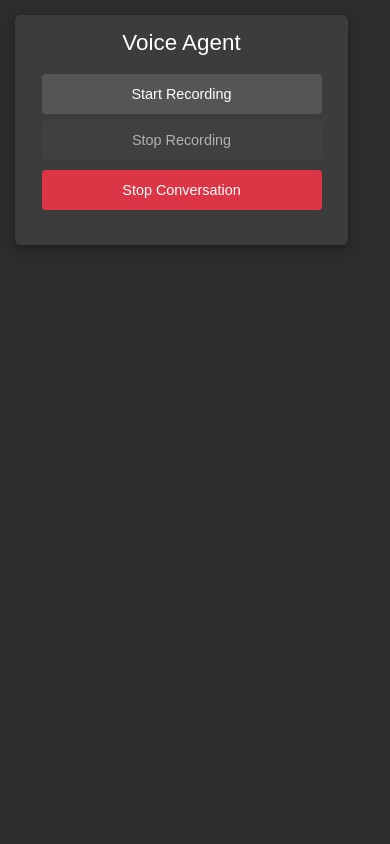
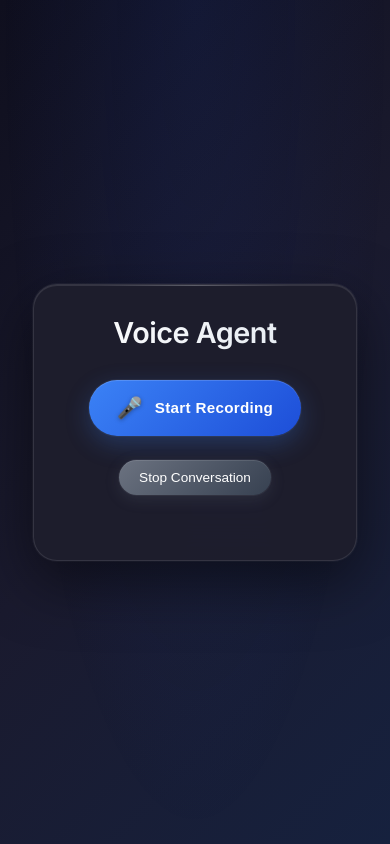
Before and after one commit to AjayAchugatla/murf-ai-voice-agent, a FastAPI app: page / in a window 390 px wide. Run offline with FastAPI, Linux system fonts and the light colour scheme.

Commit message:
Day - 13 Task Completed - Added Readme, .env.example, requirements - Refactor audio recording functionality and enhance UI with new styles and button states

```diff
--- a/static/script.js
+++ b/static/script.js
@@ -1,69 +1,92 @@
 // DOM Elements
-const startButton = document.getElementById('start');
-const stopButton = document.getElementById('stop');
+const recordButton = document.getElementById('recordButton');
 const queryElement = document.getElementById('query');
 const responseAudioElement = document.getElementById('responseAudio');
 
 let mediaRecorder;
-
-let currentAudioUrl = null;
+let isRecording = false;
+let isProcessing = false;
 let chunks = [];
-
 
 // Show/hide elements
 function showElement(element) {
-    element.classList.remove('hidden');
+    element?.classList.remove('hidden');
 }
 
 function hideElement(element) {
-    element.classList.add('hidden');
+    element?.classList.add('hidden');
 }
 
 function showError(message) {
+    console.error(message);
     alert(message);
-    console.error(message);
 }
 
+// Toggle recording function
+function toggleRecording() {
+    if (isProcessing) return;
 
-// Network error detection
-function isNetworkError(error) {
-    return error.message.includes('fetch') ||
-        error.message.includes('network') ||
-        error.message.includes('Failed to fetch');
+    if (!isRecording) {
+        startRecording();
+    } else {
+        stopRecording();
+    }
 }
 
-// Retry mechanism for failed requests
-async function retryRequest(requestFn, maxRetries = 2, delay = 1000) {
-    for (let i = 0; i < maxRetries; i++) {
-        try {
-            return await requestFn();
-        } catch (error) {
-            if (i === maxRetries - 1) throw error;
-            await new Promise(resolve => setTimeout(resolve, delay));
-            delay *= 2; // Exponential backoff
-        }
+// Update button state
+function updateButtonState(state) {
+    if (!recordButton) return;
+
+    const btnIcon = recordButton.querySelector('.btn-icon');
+    const btnText = recordButton.querySelector('.btn-text');
+
+    if (!btnIcon || !btnText) return;
+
+    recordButton.className = 'record-btn';
+
+    switch (state) {
+        case 'idle':
+            btnIcon.textContent = '🎤';
+            btnText.textContent = 'Start Recording';
+            recordButton.disabled = false;
+            isRecording = false;
+            isProcessing = false;
+            break;
+        case 'recording':
+            btnIcon.textContent = '⏹️';
+            btnText.textContent = 'Stop Recording';
+            recordButton.classList.add('recording');
+            recordButton.disabled = false;
+            isRecording = true;
+            isProcessing = false;
+            break;
+        case 'processing':
+            btnIcon.textContent = '⏳';
+            btnText.textContent = 'Processing...';
+            recordButton.classList.add('processing');
+            recordButton.disabled = true;
+            isRecording = false;
+            isProcessing = true;
+            break;
     }
 }
 
 // Reset UI state
 function resetUI() {
     hideElement(queryElement);
-    hideElement(responseAudioElement);
+    updateButtonState('idle');
 }
 
-
-const recordAudio = () => {
+const startRecording = () => {
     resetUI();
-    startButton.disabled = true;
-    stopButton.disabled = false;
+    updateButtonState('recording');
 
     if (!navigator.mediaDevices || !navigator.mediaDevices.getUserMedia) {
         showError("Audio recording is not supported in your browser. Please use a modern browser like Chrome or Firefox.");
-        resetButtonState();
+        updateButtonState('idle');
         return;
     }
 
-    console.log("getUserMedia supported.");
     navigator.mediaDevices
         .getUserMedia({
             audio: true,
@@ -73,7 +96,7 @@ const recordAudio = () => {
                 mediaRecorder = new MediaRecorder(stream);
 
                 mediaRecorder.onstop = async (e) => {
-                    console.log("Recording stopped.");
+                    updateButtonState('processing');
 
                     try {
                         const blob = new Blob(chunks, { type: "audio/webm" });
@@ -88,7 +111,7 @@ const recordAudio = () => {
                     } catch (error) {
                         console.error("Error processing recording:", error);
                         showError("Failed to process your recording. Please try again.");
-                        resetButtonState();
+                        updateButtonState('idle');
                     } finally {
                         // Always clean up the stream
                         stream.getTracks().forEach(track => {
@@ -106,17 +129,16 @@ const recordAudio = () => {
                 mediaRecorder.onerror = (error) => {
                     console.error("MediaRecorder error:", error);
                     showError("Recording failed. Please check your microphone permissions.");
-                    resetButtonState();
+                    updateButtonState('idle');
                     stream.getTracks().forEach(track => track.stop());
                 };
 
                 mediaRecorder.start();
-                // startButton.textContent = 'Recording...';
 
             } catch (error) {
                 console.error("MediaRecorder creation failed:", error);
                 showError("Could not start recording. Please check your microphone permissions.");
-                resetButtonState();
+                updateButtonState('idle');
                 stream.getTracks().forEach(track => track.stop());
             }
         })
@@ -133,14 +155,14 @@ const recordAudio = () => {
             }
 
             showError(errorMessage);
-            resetButtonState();
+            updateButtonState('idle');
         });
 }
 
 const stopRecording = () => {
-    startButton.disabled = false;
-    stopButton.disabled = true;
-    mediaRecorder.stop();
+    if (mediaRecorder && mediaRecorder.state === 'recording') {
+        mediaRecorder.stop();
+    }
 }
 
 const agentChat = async (blob) => {
@@ -149,47 +171,53 @@ const agentChat = async (blob) => {
     const sessionId = '1';
 
     try {
-        startButton.disabled = true;
-
         const response = await fetch(`http://localhost:8000/agent/chat/${sessionId}`, {
             method: "POST",
             body: formData
         });
 
+        if (!response.ok) {
+            throw new Error(`Server error: ${response.status} ${response.statusText}`);
+        }
+
         const data = await response.json();
+
         if (data.audio_url) {
             queryElement.textContent = `Query: ${data.query || 'Processing...'}`;
             responseAudioElement.src = data.audio_url;
-            showElement(responseAudioElement);
             showElement(queryElement);
+
             responseAudioElement.onerror = () => {
                 console.error('Audio playback failed');
-                resetButtonState();
+                updateButtonState('idle');
             };
+
+            responseAudioElement.onended = () => {
+                // Auto-start next recording after AI response finishes
+                setTimeout(() => {
+                    if (!isRecording && !isProcessing) {
+                        startRecording();
+                    }
+                }, 500);
+            };
+
             try {
                 await responseAudioElement.play();
+                updateButtonState('idle');
             } catch (playError) {
                 console.error('Audio play error:', playError);
-                resetButtonState();
+                updateButtonState('idle');
             }
         } else {
-            resetButtonState();
+            throw new Error('No audio response received');
         }
 
     } catch (error) {
         console.error('Error in agent chat:', error);
         showError('Failed to process your request. Please try again.');
-        resetButtonState();
+        updateButtonState('idle');
     }
 }
-
-function resetButtonState() {
-    startButton.disabled = false;
-}
-
-responseAudioElement.addEventListener('ended', () => {
-    recordAudio();
-})
 
 const stopConversation = () => {
     if (mediaRecorder && mediaRecorder.state === 'recording') {
@@ -203,12 +231,18 @@ const stopConversation = () => {
     }
 
     resetUI();
+    updateButtonState('idle');
 
-    startButton.disabled = false;
-    stopButton.disabled = true;
     if (mediaRecorder && mediaRecorder.stream) {
         mediaRecorder.stream.getTracks().forEach(track => track.stop());
     }
 
     alert('Conversation stopped');
 }
+
+// Initialize the button state when page loads
+document.addEventListener('DOMContentLoaded', () => {
+    if (recordButton) {
+        updateButtonState('idle');
+    }
+});
--- a/static/style.css
+++ b/static/style.css
@@ -6,236 +6,332 @@
 }
 
 body {
-    font-family: Arial, sans-serif;
-    background-color: #2c2c2c;
+    font-family: 'Inter', 'SF Pro Display', -apple-system, BlinkMacSystemFont, 'Segoe UI', Roboto, sans-serif;
+    background: linear-gradient(135deg, #0f0f1e 0%, #1a1a2e 50%, #16213e 100%);
     color: #ffffff;
     min-height: 100vh;
+    display: flex;
+    justify-content: center;
+    align-items: center;
     padding: 20px;
+    overflow: hidden;
+}
+
+body::before {
+    content: '';
+    position: fixed;
+    top: 0;
+    left: 0;
+    width: 100%;
+    height: 100%;
+    background: radial-gradient(ellipse at top, rgba(29, 78, 216, 0.1) 0%, transparent 70%);
+    pointer-events: none;
+    z-index: -1;
 }
 
 /* Container */
 .container {
-    max-width: 600px;
-    margin: 0 auto;
-    background-color: #3c3c3c;
-    border-radius: 10px;
-    padding: 30px;
-    box-shadow: 0 4px 8px rgba(0, 0, 0, 0.3);
+    max-width: 480px;
+    width: 100%;
+    background: rgba(30, 30, 45, 0.95);
+    backdrop-filter: blur(20px);
+    border: 1px solid rgba(255, 255, 255, 0.1);
+    border-radius: 24px;
+    padding: 45px;
+    box-shadow:
+        0 20px 60px rgba(0, 0, 0, 0.5),
+        0 0 0 1px rgba(255, 255, 255, 0.05),
+        inset 0 1px 0 rgba(255, 255, 255, 0.1);
+    text-align: center;
+    position: relative;
+}
+
+.container::before {
+    content: '';
+    position: absolute;
+    top: 0;
+    left: 50%;
+    transform: translateX(-50%);
+    width: 60%;
+    height: 1px;
+    background: linear-gradient(90deg, transparent, rgba(255, 255, 255, 0.2), transparent);
 }
 
 /* Heading */
 h1 {
-    text-align: center;
     color: #ffffff;
-    margin-bottom: 30px;
-    font-size: 2rem;
-    font-weight: normal;
-}
-
-
-label {
-    display: block;
-    margin-bottom: 8px;
-    color: #ffffff;
-    font-size: 1rem;
+    margin-bottom: 45px;
+    font-size: 2.4rem;
+    font-weight: 600;
+    letter-spacing: -0.5px;
+    background: linear-gradient(135deg, #ffffff 0%, #e2e8f0 100%);
+    -webkit-background-clip: text;
+    -webkit-text-fill-color: transparent;
+    background-clip: text;
 }
 
 /* Button Section */
 .button-section {
-    text-align: center;
-    margin-bottom: 20px;
+    display: flex;
+    flex-direction: column;
+    gap: 24px;
+    margin-bottom: 35px;
+    align-items: center;
 }
 
-button {
-    background-color: #555;
+/* Record Button */
+.record-btn {
+    background: linear-gradient(135deg, #3b82f6 0%, #1d4ed8 100%);
     color: white;
     border: none;
-    padding: 12px 24px;
-    font-size: 1rem;
-    border-radius: 4px;
+    padding: 20px 36px;
+    font-size: 1.1rem;
+    font-weight: 600;
+    border-radius: 60px;
     cursor: pointer;
-    min-width: 150px;
-    margin: 5px;
-    transition: background-color 0.3s ease, transform 0.2s ease;
-    -webkit-tap-highlight-color: transparent;
-    touch-action: manipulation;
+    min-width: 220px;
+    transition: all 0.4s cubic-bezier(0.4, 0, 0.2, 1);
+    box-shadow:
+        0 8px 25px rgba(59, 130, 246, 0.25),
+        0 0 0 1px rgba(255, 255, 255, 0.05),
+        inset 0 1px 0 rgba(255, 255, 255, 0.15);
+    display: flex;
+    align-items: center;
+    justify-content: center;
+    gap: 12px;
+    position: relative;
+    overflow: hidden;
 }
 
-button:hover {
-    background-color: #666;
+.record-btn::before {
+    content: '';
+    position: absolute;
+    top: 0;
+    left: -100%;
+    width: 100%;
+    height: 100%;
+    background: linear-gradient(90deg, transparent, rgba(255, 255, 255, 0.1), transparent);
+    transition: left 0.6s;
 }
 
-button:disabled {
-    background-color: #444;
+.record-btn:hover::before {
+    left: 100%;
+}
+
+.record-btn:hover {
+    transform: translateY(-3px);
+    box-shadow:
+        0 12px 35px rgba(59, 130, 246, 0.35),
+        0 0 0 1px rgba(255, 255, 255, 0.1),
+        inset 0 1px 0 rgba(255, 255, 255, 0.2);
+    background: linear-gradient(135deg, #4f46e5 0%, #3730a3 100%);
+}
+
+.record-btn:active {
+    transform: translateY(-1px);
+    transition: transform 0.1s;
+}
+
+.record-btn.recording {
+    background: linear-gradient(135deg, #ef4444 0%, #dc2626 100%);
+    box-shadow:
+        0 8px 25px rgba(239, 68, 68, 0.3),
+        0 0 0 1px rgba(255, 255, 255, 0.05),
+        inset 0 1px 0 rgba(255, 255, 255, 0.15);
+    animation: recordingPulse 2s infinite;
+}
+
+.record-btn.recording:hover {
+    background: linear-gradient(135deg, #f87171 0%, #ef4444 100%);
+    box-shadow:
+        0 12px 35px rgba(239, 68, 68, 0.4),
+        0 0 0 1px rgba(255, 255, 255, 0.1),
+        inset 0 1px 0 rgba(255, 255, 255, 0.2);
+}
+
+.record-btn.processing {
+    background: linear-gradient(135deg, #6b7280 0%, #4b5563 100%);
     cursor: not-allowed;
-    opacity: 0.6;
+    animation: processingShimmer 1.5s infinite;
+}
+
+@keyframes recordingPulse {
+
+    0%,
+    100% {
+        box-shadow:
+            0 8px 25px rgba(239, 68, 68, 0.3),
+            0 0 0 1px rgba(255, 255, 255, 0.05),
+            inset 0 1px 0 rgba(255, 255, 255, 0.15);
+    }
+
+    50% {
+        box-shadow:
+            0 12px 35px rgba(239, 68, 68, 0.5),
+            0 0 20px rgba(239, 68, 68, 0.2),
+            0 0 0 1px rgba(255, 255, 255, 0.1),
+            inset 0 1px 0 rgba(255, 255, 255, 0.2);
+    }
+}
+
+@keyframes processingShimmer {
+    0% {
+        opacity: 0.8;
+    }
+
+    50% {
+        opacity: 1;
+    }
+
+    100% {
+        opacity: 0.8;
+    }
+}
+
+.btn-icon {
+    font-size: 1.3rem;
+    filter: drop-shadow(0 1px 2px rgba(0, 0, 0, 0.3));
+}
+
+.btn-text {
+    font-weight: 600;
+    letter-spacing: 0.3px;
 }
 
 /* Stop Conversation Button */
-#stopConversation {
-    background-color: #dc3545;
-    margin-left: 10px;
+.stop-btn {
+    background: linear-gradient(135deg, #6b7280 0%, #374151 100%);
+    color: white;
+    border: none;
+    padding: 14px 28px;
+    font-size: 0.95rem;
+    font-weight: 500;
+    border-radius: 30px;
+    cursor: pointer;
+    min-width: 180px;
+    transition: all 0.3s cubic-bezier(0.4, 0, 0.2, 1);
+    box-shadow:
+        0 4px 15px rgba(107, 114, 128, 0.2),
+        0 0 0 1px rgba(255, 255, 255, 0.05),
+        inset 0 1px 0 rgba(255, 255, 255, 0.1);
+    position: relative;
+    overflow: hidden;
 }
 
-#stopConversation:hover {
-    background-color: #c82333;
+.stop-btn::before {
+    content: '';
+    position: absolute;
+    top: 0;
+    left: -100%;
+    width: 100%;
+    height: 100%;
+    background: linear-gradient(90deg, transparent, rgba(255, 255, 255, 0.08), transparent);
+    transition: left 0.5s;
+}
+
+.stop-btn:hover::before {
+    left: 100%;
+}
+
+.stop-btn:hover {
+    background: linear-gradient(135deg, #9ca3af 0%, #6b7280 100%);
+    transform: translateY(-2px);
+    box-shadow:
+        0 6px 20px rgba(107, 114, 128, 0.3),
+        0 0 0 1px rgba(255, 255, 255, 0.1),
+        inset 0 1px 0 rgba(255, 255, 255, 0.15);
 }
 
 /* Audio Section */
 .audio-section {
-    text-align: center;
-    margin-bottom: 20px;
+    margin-top: 25px;
 }
 
-/* Error Message */
-.error-message {
-    background-color: #5a2d2d;
-    border: 1px solid #8b3a3a;
-    color: #ffcccc;
-    padding: 12px;
-    border-radius: 4px;
-    margin-bottom: 20px;
-    text-align: center;
+#query {
+    font-size: 1.1rem;
+    margin: 25px 0;
+    padding: 20px;
+    background: rgba(45, 55, 75, 0.6);
+    backdrop-filter: blur(10px);
+    border: 1px solid rgba(255, 255, 255, 0.1);
+    border-radius: 16px;
+    border-left: 4px solid #3b82f6;
+    text-align: left;
+    line-height: 1.6;
+    box-shadow:
+        0 4px 20px rgba(0, 0, 0, 0.3),
+        inset 0 1px 0 rgba(255, 255, 255, 0.1);
+    position: relative;
 }
 
-/* Utility Classes */
+#query::before {
+    content: '';
+    position: absolute;
+    top: 0;
+    left: 0;
+    right: 0;
+    height: 1px;
+    background: linear-gradient(90deg, transparent, rgba(59, 130, 246, 0.5), transparent);
+}
+
 .hidden {
-    display: none !important;
+    display: none;
 }
 
 /* Responsive Design */
-
-/* Tablet and smaller laptops */
-@media (max-width: 1024px) {
+@media (max-width: 768px) {
     .container {
         max-width: 90%;
-        padding: 25px;
+        padding: 35px 30px;
+    }
+
+    h1 {
+        font-size: 2rem;
+        margin-bottom: 35px;
+    }
+
+    .record-btn {
+        min-width: 200px;
+        padding: 18px 32px;
+        font-size: 1rem;
+    }
+
+    .stop-btn {
+        min-width: 160px;
+        padding: 12px 24px;
+        font-size: 0.9rem;
     }
 }
 
-/* Tablets */
-@media (max-width: 768px) {
+@media (max-width: 480px) {
+    body {
+        padding: 15px;
+    }
+
     .container {
-        padding: 20px;
-        margin: 15px;
-        border-radius: 8px;
+        padding: 30px 25px;
     }
 
     h1 {
         font-size: 1.8rem;
-        margin-bottom: 25px;
+        margin-bottom: 30px;
     }
 
-    .button-section {
-        margin-bottom: 25px;
+    .record-btn {
+        min-width: 180px;
+        padding: 16px 28px;
+        font-size: 0.95rem;
     }
 
-    button {
-        padding: 12px 20px;
-        font-size: 0.95rem;
+    .stop-btn {
         min-width: 140px;
-        margin: 8px 5px;
-    }
-
-    #query {
-        font-size: 20px !important;
-        padding: 12px;
-        margin: 15px 0;
-    }
-}
-
-/* Mobile phones (landscape) */
-@media (max-width: 600px) {
-    body {
-        padding: 10px;
-    }
-
-    .container {
-        padding: 18px;
-        margin: 5px;
-        border-radius: 6px;
-    }
-
-    h1 {
-        font-size: 1.6rem;
-        margin-bottom: 20px;
-    }
-
-    .button-section {
-        margin-bottom: 20px;
-    }
-
-    button {
-        width: 100%;
-        max-width: 280px;
-        padding: 14px 16px;
-        font-size: 1rem;
-        margin: 6px 0;
-        display: block;
-        margin-left: auto;
-        margin-right: auto;
-    }
-
-    #stopConversation {
-        margin-left: auto;
-        margin-top: 10px;
-    }
-
-    #query {
-        font-size: 18px !important;
-        padding: 12px;
-        margin: 15px 0;
-        min-height: 50px;
-    }
-}
-
-/* Small mobile phones (portrait) */
-@media (max-width: 480px) {
-    .container {
-        padding: 15px;
-        margin: 5px;
-    }
-
-    h1 {
-        font-size: 1.4rem;
-        margin-bottom: 18px;
-    }
-
-    button {
-        padding: 12px 14px;
-        font-size: 0.9rem;
-        min-width: auto;
-    }
-
-    #query {
-        font-size: 16px !important;
-        padding: 10px;
-        margin: 12px 0;
-        min-height: 45px;
-    }
-}
-
-/* Very small screens */
-@media (max-width: 360px) {
-    .container {
-        padding: 12px;
-        margin: 3px;
-    }
-
-    h1 {
-        font-size: 1.3rem;
-        margin-bottom: 15px;
-    }
-
-    button {
-        padding: 10px 12px;
+        padding: 10px 20px;
         font-size: 0.85rem;
     }
 
     #query {
-        font-size: 15px !important;
-        padding: 8px;
-        margin: 10px 0;
-        min-height: 40px;
+        font-size: 1rem;
+        padding: 16px;
+        margin: 20px 0;
     }
 }
--- a/templates/index.html
+++ b/templates/index.html
@@ -5,6 +5,9 @@
     <meta charset="UTF-8">
     <meta name="viewport" content="width=device-width, initial-scale=1.0">
     <title>Voice Agent</title>
+    <link rel="preconnect" href="https://fonts.googleapis.com">
+    <link rel="preconnect" href="https://fonts.gstatic.com" crossorigin>
+    <link href="https://fonts.googleapis.com/css2?family=Inter:wght@400;500;600;700&display=swap" rel="stylesheet">
     <link rel="stylesheet" href="static/style.css">
 </head>
 
@@ -12,13 +15,15 @@
     <div class="container">
         <h1>Voice Agent</h1>
         <div class="button-section">
-            <button id="start" onclick="recordAudio()">Start Recording</button>
-            <button id="stop" onclick="stopRecording()" disabled>Stop Recording</button>
-            <button id="stopConversation" onclick="stopConversation()">Stop Conversation</button>
+            <button id="recordButton" onclick="toggleRecording()" class="record-btn">
+                <span class="btn-icon">🎤</span>
+                <span class="btn-text">Start Recording</span>
+            </button>
+            <button id="stopConversation" onclick="stopConversation()" class="stop-btn">Stop Conversation</button>
         </div>
         <div id="audioSection" class="audio-section">
-            <p id="query" class="hidden" style="font-size:28px; margin: 10px 0px;"></p>
-            <audio id="responseAudio" controls class="hidden"></audio>
+            <p id="query" class="hidden"></p>
+            <audio id="responseAudio" class="hidden" autoplay></audio>
         </div>
     </div>
     <script src="static/script.js"></script>
```
Also changed, not shown: requirements.txt (added, +8 -0 lines), README.md (added), 1 other file.
